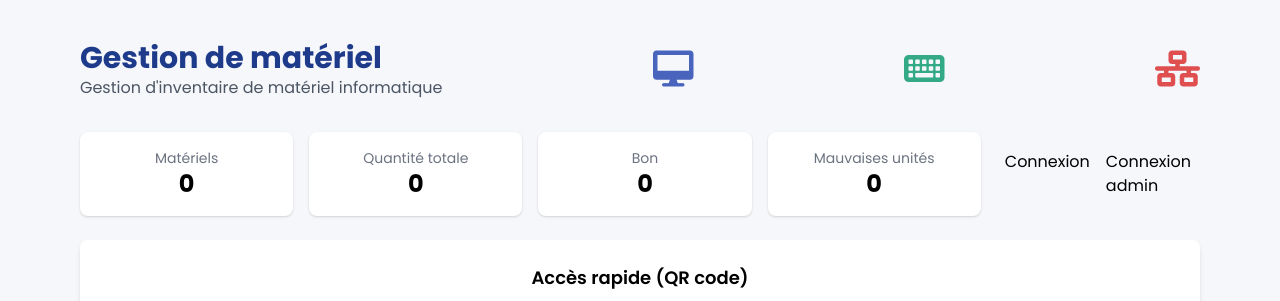
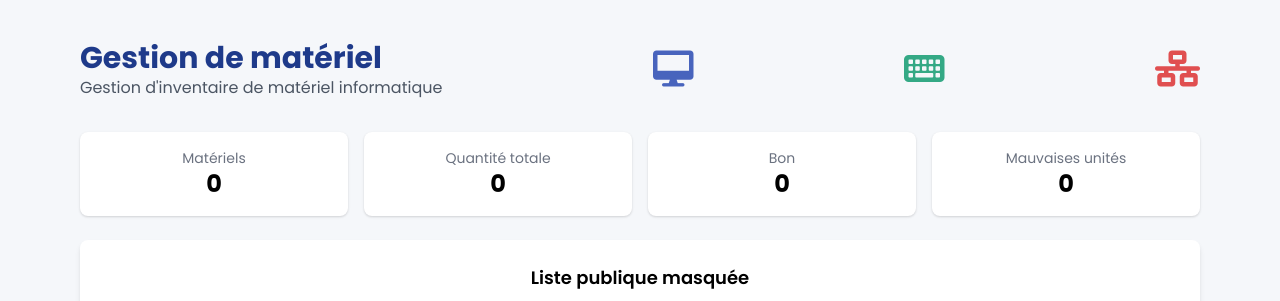
Before and after one commit to ambyandrenot-cpu/Gestion_Inventaire, a Django app: page / in a window 1280 px wide. Shown: the top 301 px of the page. Run offline with Django 5.2, Linux system fonts and the light colour scheme; data that the repository does not hold is empty; some libraries are stand-ins or nearby versions.

Commit message:
presentation

```diff
--- a/gestion/templates/gestion/admin.html
+++ b/gestion/templates/gestion/admin.html
@@ -125,7 +125,7 @@
     <!-- TABLEAU DES MATÉRIELS -->
     <div class="bg-white rounded-lg shadow-md p-6 mb-8">
         <div class="flex justify-between items-center mb-4">
-            <p class="font-semibold text-lg">Matériels en stock : {{ materiels.count }}</p>
+            <p class="font-semibold text-lg">Matériels ajouter : {{ materiels.count }}</p>
             <span class="text-sm text-gray-500">Dernière mise à jour : {% now "d/m/Y H:i" %}</span>
         </div>
 
--- a/gestion/templates/gestion/liste_demande.html
+++ b/gestion/templates/gestion/liste_demande.html
@@ -94,11 +94,7 @@
                             </div>
                         </div>
 
-                        <div class="mt-4">
-                            <a href="#" class="btn btn-primary">
-                                <i class="fas fa-plus me-1"></i> Nouvelle demande
-                            </a>
-                        </div>
+
                     </div>
                 </div>
             </div>
--- a/gestion/templates/gestion/main.html
+++ b/gestion/templates/gestion/main.html
@@ -79,20 +79,7 @@
             </div>
         </div>
 
-        <!-- Liens de connexion réordonnés -->
-        <div class="flex space-x-2 ml-6">
-            <a href="{% url 'login' %}" class="btn btn-outline">Connexion</a>
-            <a href="{% url 'admin_login' %}" class="btn btn-primary">Connexion admin</a>
-        </div>
-    </div>
 
-    <!-- QR CODE : scanner pour ouvrir cette page -->
-    <div class="bg-white rounded-lg shadow-md p-6 mb-6 text-center">
-        <p class="mb-2 font-semibold text-lg">Accès rapide (QR code)</p>
-        <p class="text-sm text-gray-500 mb-4">Scannez ce QR code depuis un autre appareil pour accéder à cette page.</p>
-        <div class="flex justify-center">
-            <img src="https://api.qrserver.com/v1/create-qr-code/?size=200x200&data={{ request.build_absolute_uri|urlencode }}" alt="QR code" class="mx-auto" />
-        </div>
     </div>
 
     <!-- TABLEAU PUBLIC (masqué) -->
```
Also changed, not shown: inventaire_informatique/settings.py (+8 -1 lines).
